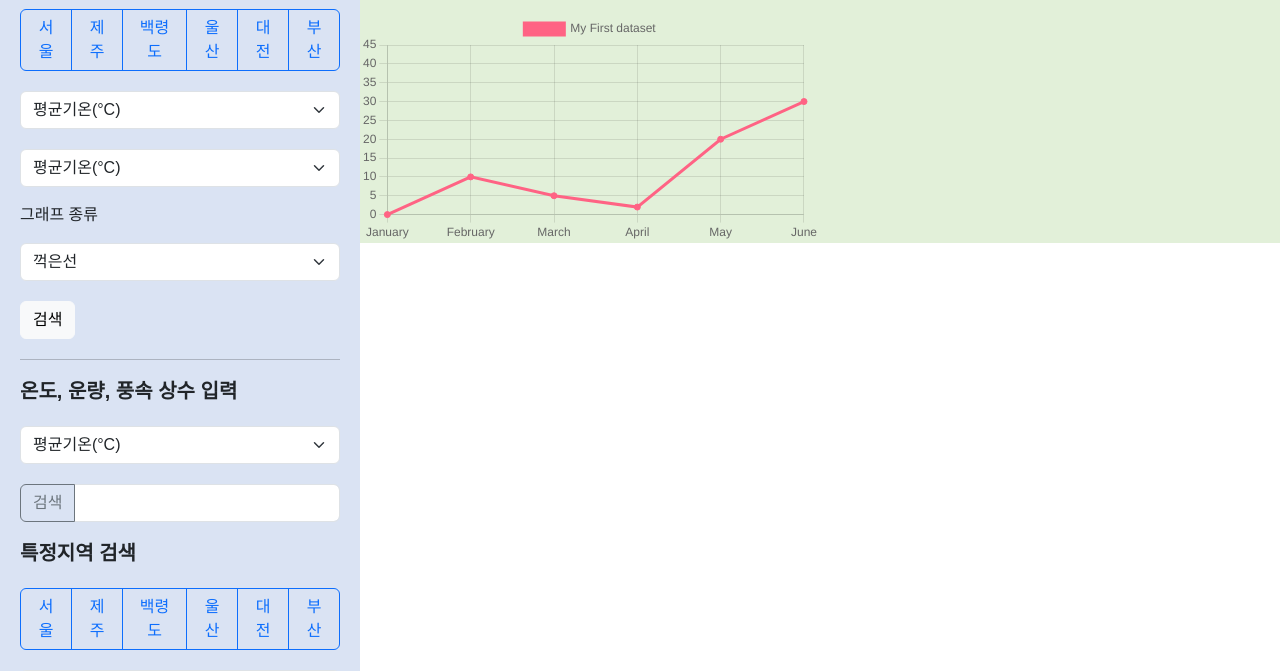
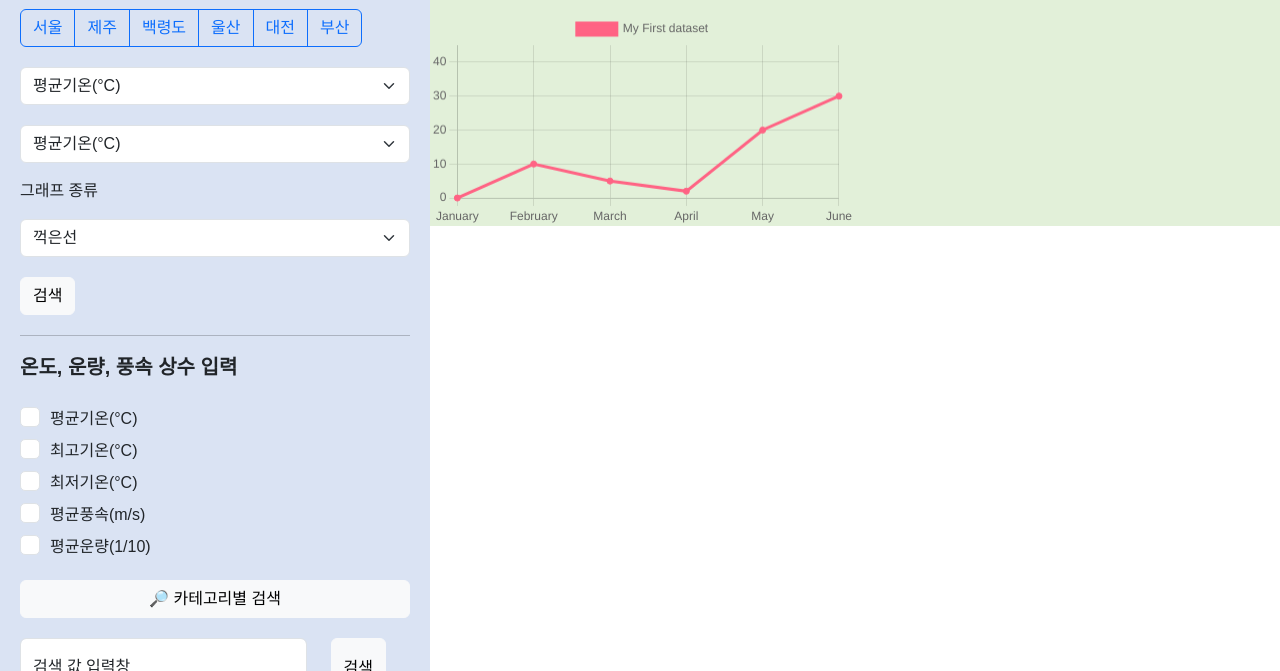
Before and after one commit to hasihyeog4/23_MEGA_DA_project, a plain HTML site: page DA_project/front/index.html in a window 1280 px wide. Shown: the part 129-800 px from the top of the page. Drawn offline with nearby package versions, Linux system fonts and the light colour scheme.

Commit message:
:memo:update

```diff
--- a/DA_project/front/index.html
+++ b/DA_project/front/index.html
@@ -113,38 +113,58 @@
       <div class="my-3 fs-5 fw-bold">온도, 운량, 풍속 상수 입력</div>
       <div class="my-3 fs-5 fw-bold">
         <div class="ma">
-          <select class="form-select" aria-label="Default select example" id="temp_1">
-            <option value="0">평균기온(°C)</option>
-            <option value="1">최고기온(°C)</option>
-            <option value="2">최저기온(°C)</option>
-            <option value="3">평균풍속(m/s)</option>
-            <option value="4">평균운량(1/10)</option>
-            <option value="4">일시</option>
-          </select>
+          <div class="form-check">
+            <input class="form-check-input" type="checkbox" value="" id="tcw_chk_box_mean_temp">
+            <label class="form-check-label" for="tcw_chk_box_mean_temp">
+              <div class="fs-6 fw-normal">평균기온(°C)</div>
+            </label>
+          </div>
+          <div class="form-check">
+            <input class="form-check-input" type="checkbox" value="" id="tcw_chk_box_high_temp" >
+            <label class="form-check-label" for="tcw_chk_box_high_temp">
+              <div class="fs-6 fw-normal">최고기온(°C)</div>
+            </label>
+          </div>
+          <div class="form-check">
+            <input class="form-check-input" type="checkbox" value="" id="tcw_chk_box_low_temp" >
+            <label class="form-check-label" for="tcw_chk_box_low_temp">
+              <div class="fs-6 fw-normal">최저기온(°C)</div>
+            </label>
+          </div>
+          <div class="form-check">
+            <input class="form-check-input" type="checkbox" value="" id="tcw_chk_box_mean_aws" >
+            <label class="form-check-label" for="tcw_chk_box_mean_aws">
+              <div class="fs-6 fw-normal">평균풍속(m/s)</div>
+            </label>
+          </div>
+          <div class="form-check">
+            <input class="form-check-input" type="checkbox" value="" id="tcw_chk_box_mean_aaoc" >
+            <label class="form-check-label" for="tcw_chk_box_mean_aaoc">
+              <div class="fs-6 fw-normal">평균운량(1/10)</div>
+            </label>
+          </div>
         </div>
+        <div class="ma">
+          <div class="d-grid gap-2">
+            <button class="btn btn-light" type="button" onclick="temptemptemp()">🔎 카테고리별 검색</button>
+          </div>
 
-        <!-- <div class="btn-group" role="group" aria-label="Basic checkbox toggle button groups_1">
-          <input type="checkbox" class="btn-check" id="btncheck11" autocomplete="off">
-          <label class="btn btn-outline-primary" for="btncheck11">평균기온</label>
-
-          <input type="checkbox" class="btn-check" id="btncheck22" autocomplete="off">
-          <label class="btn btn-outline-primary" for="btncheck22">최고기온</label>
-
-          <input type="checkbox" class="btn-check" id="btncheck33" autocomplete="off">
-          <label class="btn btn-outline-primary" for="btncheck33">최저기온</label>
-
-          <input type="checkbox" class="btn-check" id="btncheck44" autocomplete="off">
-          <label class="btn btn-outline-primary" for="btncheck44">평균풍속</label>
-
-          <input type="checkbox" class="btn-check" id="btncheck55" autocomplete="off">
-          <label class="btn btn-outline-primary" for="btncheck55">평균운량</label>
-        </div> -->
-      </div>
-      <div class="input-group mb-3">
-        <button class="btn btn-outline-secondary" type="button" id="btn_tcw" class="temps" onclick="getTcw()">검색</button>
-        <input type="text" class="form-control" placeholder="" aria-label="Example text with button addon" aria-describedby="btn_tcw" id="tcw">
+        </div>
       </div>
 
+      <div class="container-fluid m-0 p-0">
+        <div class = "row">
+          <div class="col-9">
+            <div class="form-floating mb-3">
+              <input type="email" class="form-control" id="tcws" placeholder="name@example.com" style="height: 60px !important;">
+              <label for="tcws">검색 값 입력창</label>
+            </div>
+          </div>
+          <div class="col-3" >
+            <button class="btn btn-light" type="button" onclick="getTwc_3" style="height: 60px !important;">검색</button>
+          </div>
+        </div>
+      </div>
 
 
 
@@ -249,12 +269,33 @@
 <script>
   function SetFormDefaults() {}
 
-  function getTcw() {
+  function getTcw(event) {
     let v = document.getElementById("tcw").value;
     console.log(v)
     let category = document.getElementById("temp_1").value;
     console.log(category);
+    let result = '';
+    if(event.target.checked)  {
+      result = event.target.value;
+    }else {
+      result = '';
+    }
+
+    document.getElementById('temps_2').innerText
+    = result;
   }
+
+
+  function temptemptemp() {
+    let myArr = [false, false, false, false, false];
+    myArr[0] = document.getElementById("tcw_chk_box_mean_temp").checked;
+    myArr[1] = document.getElementById("tcw_chk_box_high_temp").checked;
+    myArr[2] = document.getElementById("tcw_chk_box_low_temp").checked;
+    myArr[3] = document.getElementById("tcw_chk_box_mean_aws").checked;
+    myArr[4] = document.getElementById("tcw_chk_box_mean_aaoc").checked;
+    console.log(myArr);
+  }
+
   function getTwc_2() {
     let myArr = [false, false, false, false, false, false];
     myArr[0] = document.getElementById("seoul_0").checked;
@@ -268,6 +309,11 @@
     let category = document.getElementById("drtxt").value;
     console.log(category);
     console.log(myArr);
+  }
+  function getTwc_3()  {
+    const tcw_2 = document.getElementById('tcws').value;
+    let v = document.getElementById("tcw_2").value;
+    console.log(v)
   }
 
   var labels = ["January", "February", "March", "April", "May", "June"];
@@ -389,13 +435,14 @@
     .sidebar {
       background-color: #DAE3F3;
       position: fixed;
-      width: 360px;
+      width: 430px;
       height: 100%;
       float: left;
       padding: 20px;
+      overflow: scroll;
     }
     .content {
-      margin-left: 360px;
+      margin-left: 430px;
     }
     .clearfix::after {
       content: "";
```
Also changed, not shown: img/display.png (added), 1 other file.
